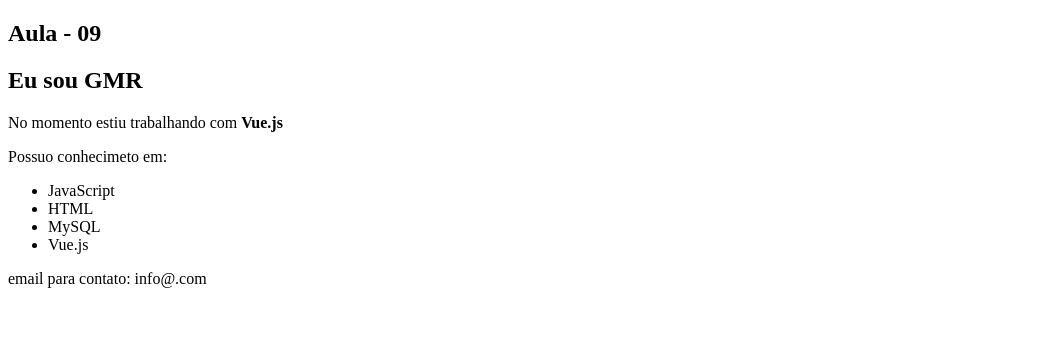
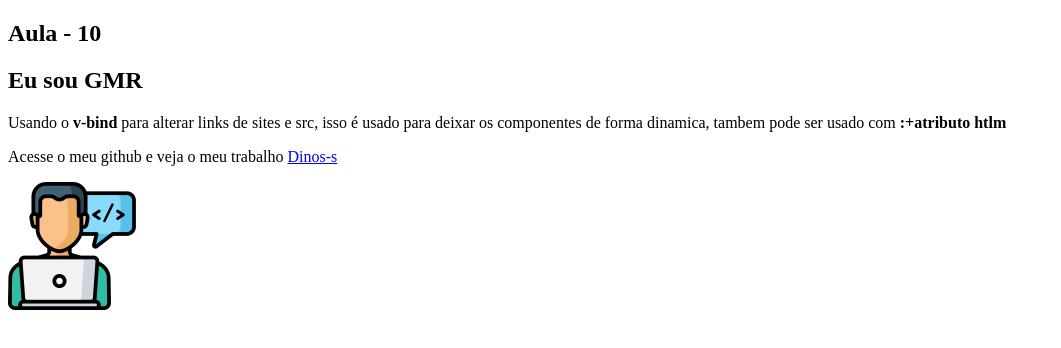
Before and after one commit to Dinos-s/VUE-curso, a Vue app: page / in a window 1280 px wide. Shown: the top 348 px of the page, without its empty margins (0-1061 px from the left). Built offline with nearby package versions, Linux system fonts and the light colour scheme.

Commit message:
Atributos Dinamicos

```diff
--- a/src/components/Pessoa.vue
+++ b/src/components/Pessoa.vue
@@ -1,5 +1,5 @@
 <template>
-    <h2>Aula - 09</h2>
+    <h2>Aula - 10</h2>
     <h2>Eu sou {{ nome }}</h2>
     <Info/>
 </template>
--- /dev/null
+++ b/src/components/Picture.vue
@@ -0,0 +1,15 @@
+<template>
+    <img :src="avatar" :alt="desc">
+</template>
+
+<script>
+    export default {
+        name: 'Picture',
+        data(){
+            return{
+                avatar: "/img/avatar.png",
+                desc: "User"
+            }
+        }
+    }
+</script>
--- a/src/components/info.vue
+++ b/src/components/info.vue
@@ -1,25 +1,20 @@
 <template>
-    <!-- <h2>Aula - 09</h2> -->
-    <p v-if="nao_trabalhando">No momento estou a procura de novas oprtunidades de emprego</p>
-    <p v-else>No momento estiu trabalhando com <strong>Vue.js</strong></p>
-    <p>Possuo conhecimeto em:</p>
-    <ul>
-        <li>JavaScript</li>
-        <li>HTML</li>
-        <li>MySQL</li>
-        <li>Vue.js</li>
-    </ul>
-    <p v-show="showEmail">email para contato: {{ email }}</p>
+    <!-- <h2>Aula - 10</h2> -->
+    <p>Usando o <strong>v-bind</strong> para alterar links de sites e src, isso é usado para deixar os componentes de forma dinamica, tambem pode ser usado com <strong>:+atributo htlm</strong></p>
+    <p>Acesse o meu github e veja o meu trabalho <a v-bind:href="github" target="_blank">Dinos-s</a></p>
+    <Picture/>
 </template>
 
 <script>
+    import Picture from "./Picture.vue";
     export default {
         name: 'Info',
+        components:{
+            Picture,
+        },
         data(){
             return {
-                nao_trabalhando: false,
-                email: 'info@.com',
-                showEmail: true,
+                github:'https://github.com/Dinos-s',
             }
         }
     }
```
Also changed, not shown: public/img/avatar.png (added).
